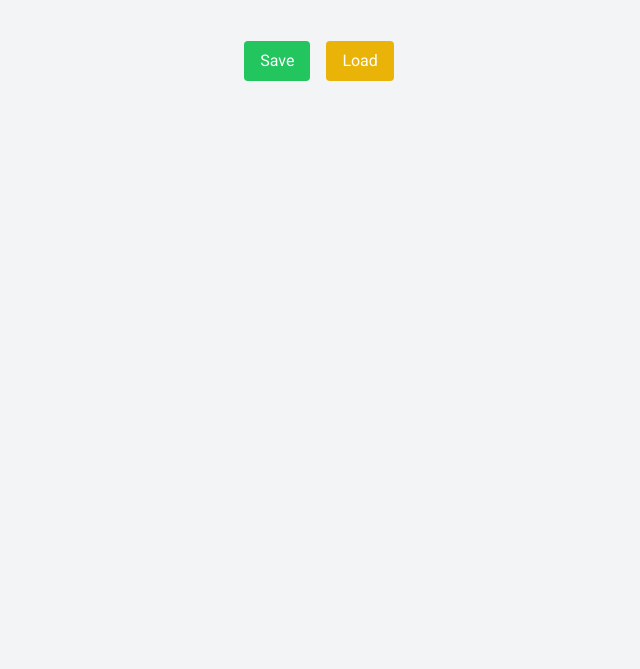
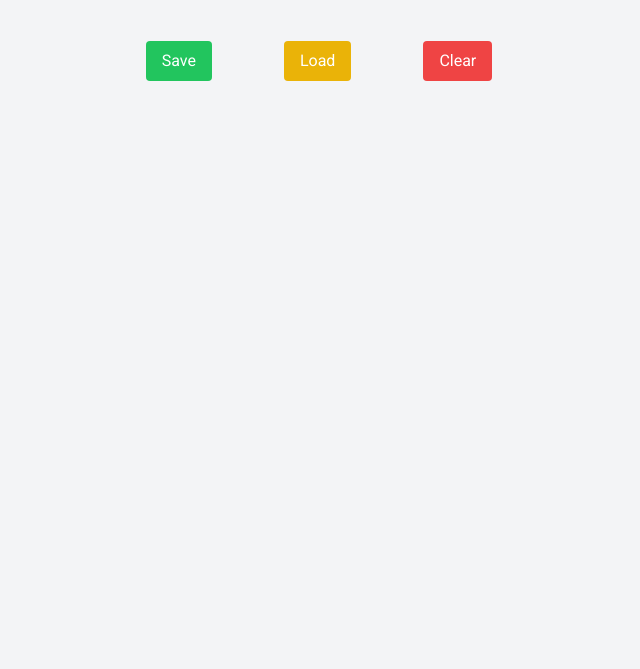
Before and after one commit to fralcy/To-Do-List, a plain HTML site: page index.html in a window 1280 px wide. Shown: the part 131-800 px from the top of the page, without its empty margins (321-961 px from the left). Drawn offline with nearby package versions, Linux system fonts and the light colour scheme.

Commit message:
improve layout

```diff
--- a/index.html
+++ b/index.html
@@ -11,29 +11,34 @@
 </head>
 </head>
 <body class="bg-gray-100 dark:bg-slate-900">
-  <!-- Container -->
   <div class="flex flex-col items-center justify-start min-h-screen px-4">
     <!-- Title -->
-    <div class="py-6 text-2xl md:text-4xl text-blue-500 font-semibold">
+    <h1 class="py-6 text-2xl md:text-4xl text-blue-500 font-semibold">
       To-Do List
-    </div>
+    </h1>
+
     <!-- Input section -->
     <div class="flex flex-col md:flex-row items-stretch md:items-center space-y-4 md:space-y-0 md:space-x-4 mb-6 w-full md:max-w-md">
       <input type="text" id="task" onkeypress="enterTask(event)" class="dark:bg-slate-700 dark:text-gray-200 dark:placeholder-gray-200 border-gray-400 px-4 py-2 focus:outline-none focus:border-blue-500 rounded w-full md:w-80" placeholder="Enter task">
       <button onclick="addTask()" class="bg-blue-500 hover:bg-blue-600 active:bg-blue-700 text-white dark:text-gray-200 px-4 py-2 rounded w-full md:w-auto">Add Task</button>
     </div>
+
     <!-- Task list -->
-    <div class="w-full">
-      <ul id="taskList" class="space-y-4 w-full">
-      </ul>
+    <div class="md:w-4/6 w-full">
+      <ul id="taskList" class="space-y-4"></ul>
     </div>
+
     <!-- Footer -->
-    <div class="flex md:flex-row items-stretch items-center justify-center space-y-4 md:space-y-0 md:space-x-4 mb-6 mt-5 w-full md:max-w-md">
-      <button class="bg-green-500 hover:bg-green-600 active:bg-blue-700 text-white dark:text-gray-200 px-4 py-2 rounded w-1/2 md:w-auto" onclick="saveTasks()">
+    <div class="flex flex md:flex-row items-center justify-center gap-x-14 md:space-y-0 md:space-x-4 mb-6 mt-5 w-full md:max-w-md">
+      <button class="bg-green-500 hover:bg-green-600 active:bg-blue-700 text-white dark:text-gray-200 px-4 py-2 rounded w-2/6 md:w-auto" onclick="saveTasks()">
         Save
       </button>
-      <button class="bg-yellow-500 hover:bg-yellow-600 active:bg-blue-700 text-white dark:text-gray-200 px-4 py-2 rounded w-1/2 md:w-auto" onclick="loadTasks()">
+      <button class="bg-yellow-500 hover:bg-yellow-600 active:bg-blue-700 text-white dark:text-gray-200 px-4 py-2 rounded w-2/6 md:w-auto" onclick="loadTasks()">
         Load
+      </button>
+      <button class="bg-red-500 hover:bg-red-600 active:bg-blue-700 text-white dark:text-gray-200 px-4 py-2 rounded w-2/6 md:w-auto" onclick="clearTasks()">
+        Clear
+      </button>
     </div>
   </div>
 </body>
--- a/script.js
+++ b/script.js
@@ -126,3 +126,10 @@ function loadTasks() {
     });
   }
 }
+function clearTasks() {
+  // Clear the tasks from the task list
+  var listItems = document.querySelectorAll("li");
+  listItems.forEach(function (item) {
+    item.remove();
+  });
+}
```
